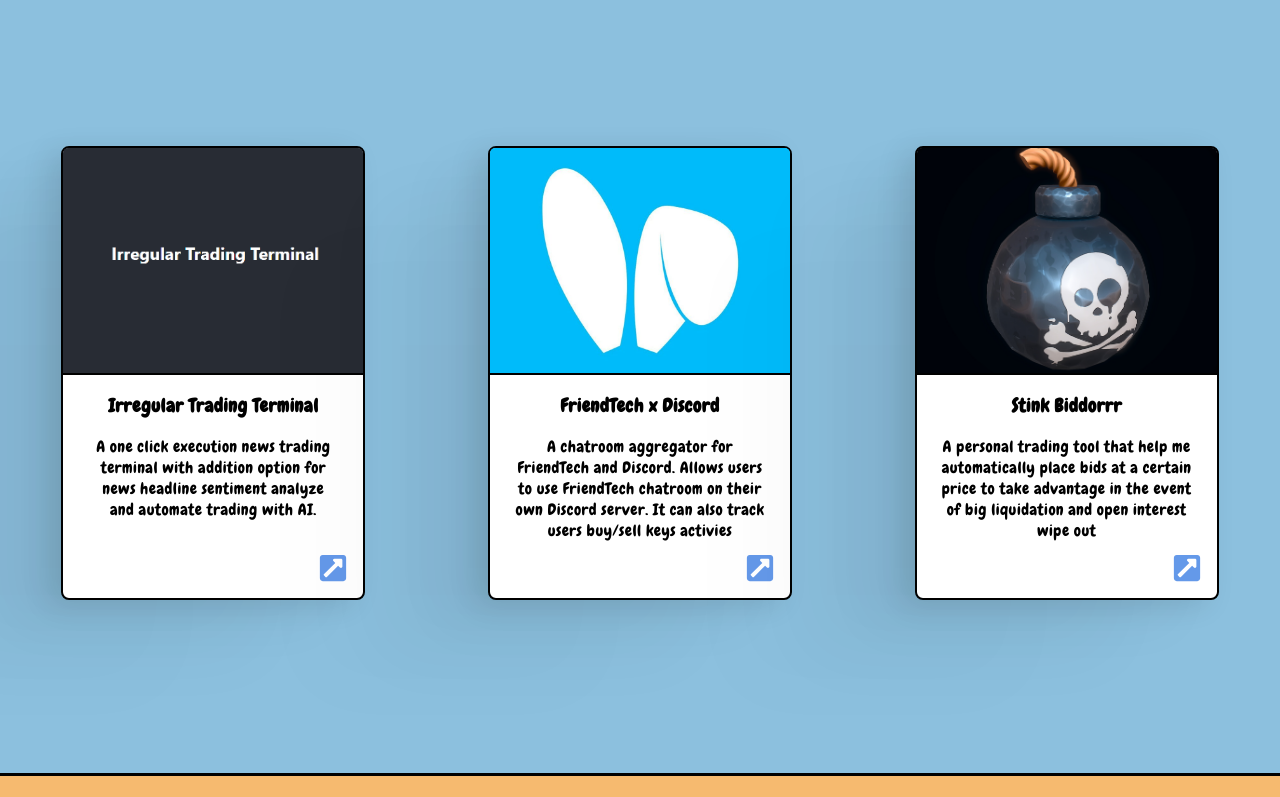
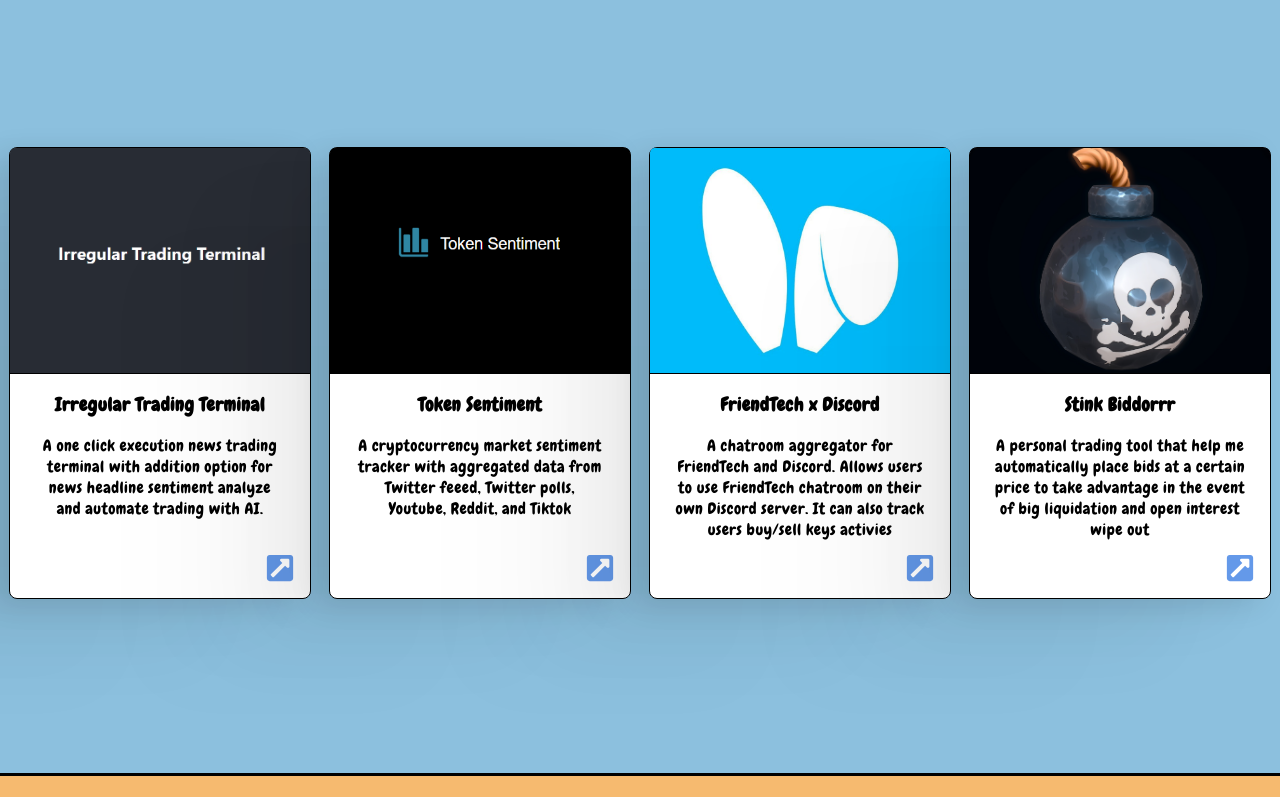
Before and after one commit to xatxay/portfolio-website, a React (Create React App) app: page / in a window 1280 px wide. Shown: the part 2436-3233 px from the top of the page. Built offline with nearby package versions, Linux system fonts and the light colour scheme; no server answers.

Commit message:
added tokensentiment and animation

```diff
--- a/src/aboutMe/aboutMe.tsx
+++ b/src/aboutMe/aboutMe.tsx
@@ -48,8 +48,8 @@
           initial="offscreen"
           whileInView="onscreen"
           viewport={{ once: true, amount: 0.8 }}
+          variants={cardVariants}
         >
-          <motion.div variants={cardVariants}>
           <ContainerCard>
             <ContainerImgCard src={ichigo} />
             <ContainerTextCard>
@@ -64,7 +64,6 @@
               </Icons>
             </ContainerTextCard>
           </ContainerCard>
-          </motion.div>
         </motion.div>
       </LeftContainer>
       <RightContainer>
--- a/src/aboutMe/aboutMeStyle.tsx
+++ b/src/aboutMe/aboutMeStyle.tsx
@@ -37,7 +37,7 @@
   width: 300px;
   height: 450px;
   border-radius: 8px;
-  border: 2px solid black;
+  border: 1px solid black;
   position: relative;
   box-shadow: -190px 97px 85px rgba(0, 0, 0, 0.01),
     -107px 55px 72px rgba(0, 0, 0, 0.03), -47px 24px 53px rgba(0, 0, 0, 0.04),
@@ -47,7 +47,7 @@
 const ContainerImgCard = styled.img`
   display: block;
   height: 225px;
-  border-bottom: 2px solid black;
+  border-bottom: 1px solid black;
   width: 100%;
   border-top-left-radius: 5px;
   border-top-right-radius: 5px;
--- a/src/homepage/homepageStyle.tsx
+++ b/src/homepage/homepageStyle.tsx
@@ -17,7 +17,7 @@
   display: flex;
   align-items: center;
   justify-content: space-around;
-  height: 80px;
+  height: 72px;
   width: 100%;
   top: 0;
   z-index: 1000;
@@ -40,6 +40,7 @@
     transform: scaleX(0);
     transform-origin: bottom left;
     transition: transform 0.5s cubic-bezier(0.93, -0.38, 0.78, -0.02);
+    z-index: 1;
   }
 
   &:hover::after {
--- a/src/projects/projects.tsx
+++ b/src/projects/projects.tsx
@@ -3,11 +3,17 @@
   ContainerImgCard,
   ContainerTextCard,
 } from "../aboutMe/aboutMeStyle";
-import { ExternalLink, ProjectContainer } from "./projectsStyle";
+import {
+  ExternalLink,
+  ProjectContainer,
+  projectsVariant,
+} from "./projectsStyle";
 import irregularLogo from "./irregular-trading-terminal.png";
 import friendTechLogo from "./Friend.tech-logo.jpeg";
 import { FaExternalLinkSquareAlt } from "react-icons/fa";
 import stinkbid from "./stinkbid.jpg";
+import tokenSentimentLogo from "./tokensentiment.png";
+import { motion } from "framer-motion";
 
 const projectData = [
   {
@@ -15,6 +21,12 @@
     description: `A one click execution news trading terminal with addition option for news headline sentiment analyze and automate trading with AI.`,
     url: process.env.REACT_APP_TRADING_TERMINAL,
     image: irregularLogo,
+  },
+  {
+    title: "Token Sentiment",
+    description: `A cryptocurrency market sentiment tracker with aggregated data from Twitter feeed, Twitter polls, Youtube, Reddit, and Tiktok`,
+    url: process.env.REACT_APP_TOKEN_SENTIMENT,
+    image: tokenSentimentLogo,
   },
   {
     title: "FriendTech x Discord",
@@ -34,7 +46,15 @@
   return (
     <ProjectContainer id="project">
       {projectData.map((project, index) => (
-        <ContainerCard key={index}>
+        <motion.div
+          key={index}
+          initial="hidden"
+          whileInView="visible"
+          viewport={{ once: true }}
+          variants={projectsVariant}
+          transition={{ duration: 0.8, delay: 0.5, ease: [0, 0.71, 0.2, 1.01] }}
+        >
+          <ContainerCard>
             <ContainerImgCard src={project.image} />
             <ContainerTextCard projects>
               <h3>{project.title}</h3>
@@ -48,6 +68,7 @@
               </ExternalLink>
             </ContainerTextCard>
           </ContainerCard>
+        </motion.div>
       ))}
     </ProjectContainer>
   );
--- a/src/projects/projectsStyle.tsx
+++ b/src/projects/projectsStyle.tsx
@@ -1,6 +1,7 @@
 import styled from "@emotion/styled";
 import projectBackground from "./project-background.png";
 import { externalLinkColor } from "../colorCode/color";
+import { Variant } from "framer-motion";
 
 const ProjectContainer = styled.div`
   height: 100vh;
@@ -24,4 +25,9 @@
   }
 `;
 
-export { ProjectContainer, ExternalLink };
+const projectsVariant = {
+  hidden: { opacity: 0, scale: 0.8 },
+  visible: { opacity: 1, scale: 1 },
+};
+
+export { ProjectContainer, ExternalLink, projectsVariant };
```
Also changed, not shown: src/App.css (line endings or trailing spaces), src/projects/tokensentiment.png (added). Lines whose indentation alone changed are shown as unchanged.
